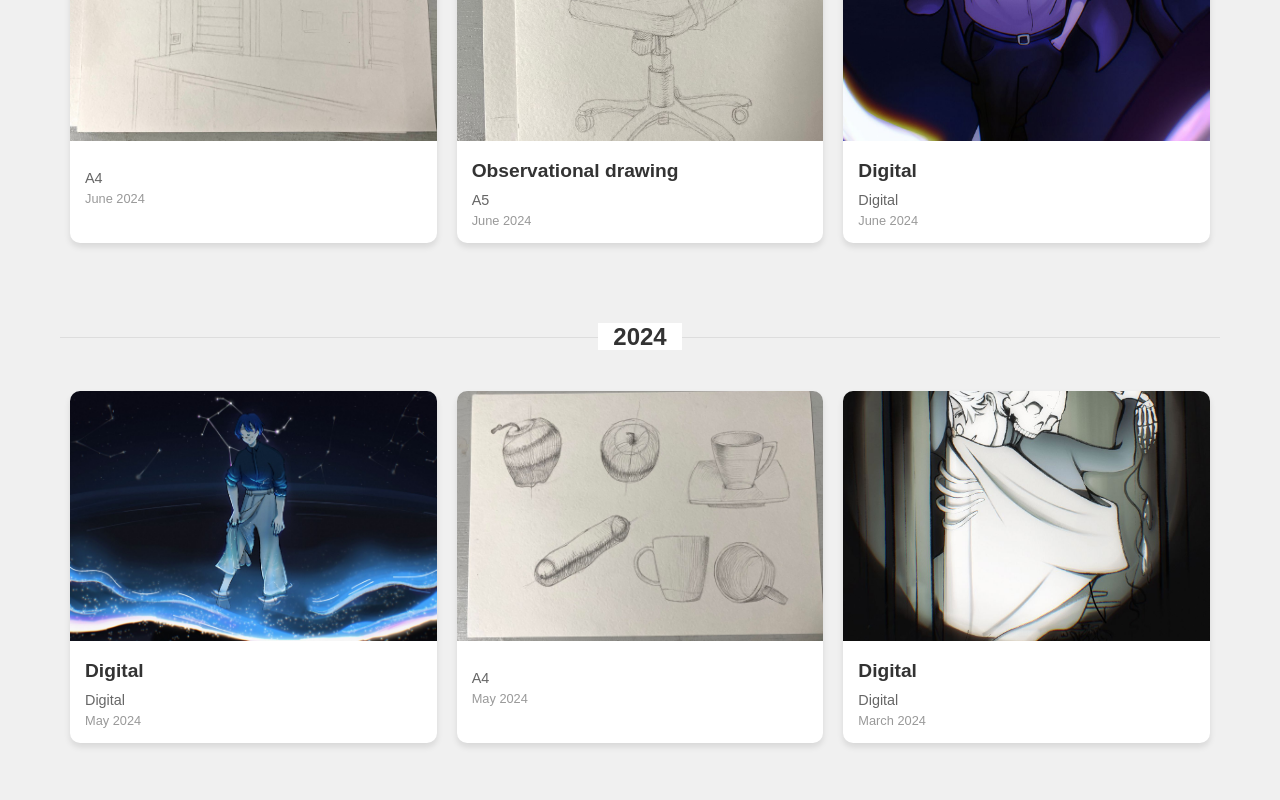
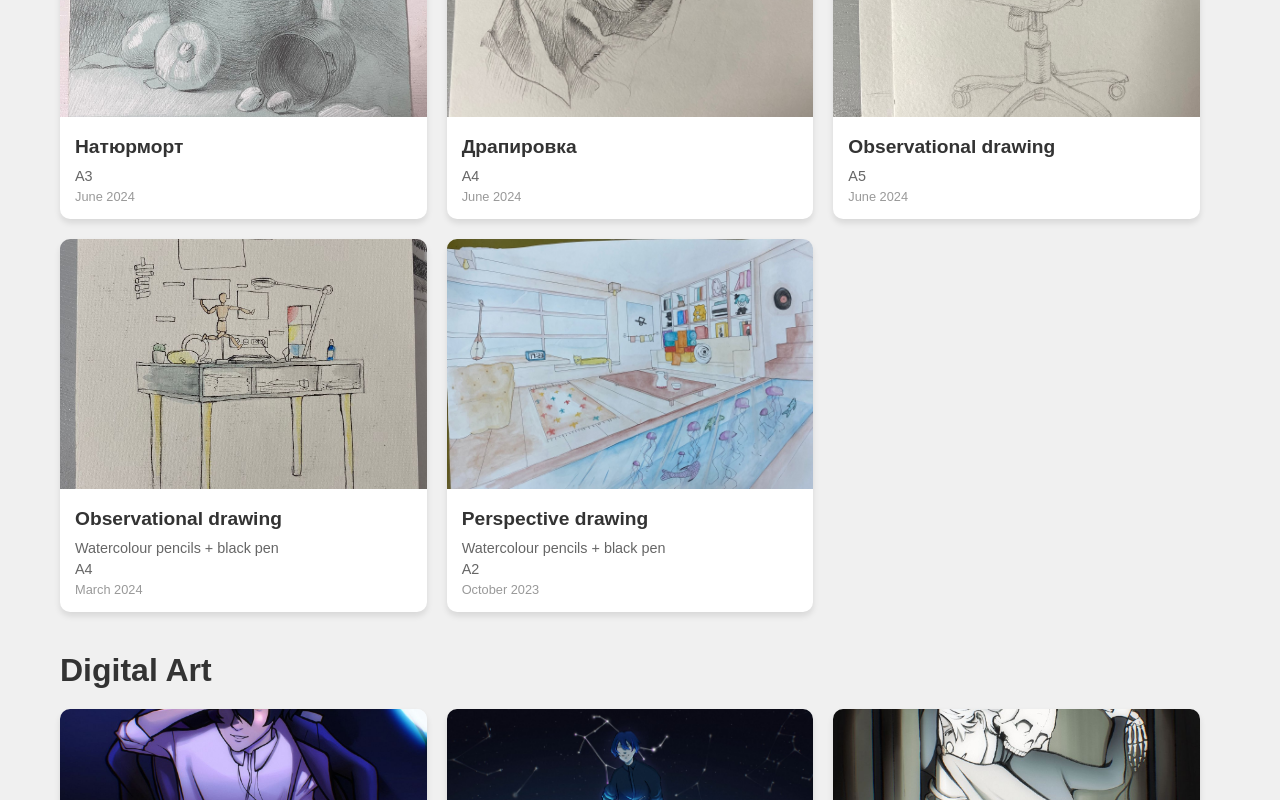
Before and after one commit to Nazym-MU/ayanat, a React (Create React App) app: page / in a window 1280 px wide. Shown: the part 2040-2840 px from the top of the page. Built offline with nearby package versions, Linux system fonts and the light colour scheme.

Commit message:
Improve portfolio layout

```diff
--- a/src/App.css
+++ b/src/App.css
@@ -67,20 +67,30 @@ body {
   color: #333;
 }
 
+.category-section {
+  margin-bottom: 40px;
+}
+
+.category-section h2 {
+  font-size: 2rem;
+  color: #333;
+  margin-bottom: 20px;
+}
+
 .portfolio-gallery {
   display: flex;
   flex-wrap: wrap;
-  justify-content: space-around;
+  gap: 20px;
 }
 
 .portfolio-card {
   width: calc(33.333% - 20px);
-  margin-bottom: 40px;
   background-color: #fff;
   border-radius: 10px;
   overflow: hidden;
   box-shadow: 0 4px 6px rgba(0, 0, 0, 0.1);
   transition: transform 0.3s ease;
+  cursor: pointer;
 }
 
 .portfolio-card:hover {
@@ -116,29 +126,40 @@ body {
   margin: 5px 0 0 0;
 }
 
-.section-divider {
+.fullscreen-overlay {
+  position: fixed;
+  top: 0;
+  left: 0;
   width: 100%;
-  text-align: center;
-  margin: 40px 0;
-  position: relative;
+  height: 100%;
+  background-color: rgba(0, 0, 0, 0.8);
+  display: flex;
+  justify-content: center;
+  align-items: center;
+  z-index: 1000;
 }
 
-.section-divider::before {
-  content: '';
-  position: absolute;
-  top: 50%;
-  left: 0;
-  right: 0;
-  border-top: 1px solid #ddd;
-  z-index: -1;
+.fullscreen-content {
+  position: relative;
+  max-width: 90%;
+  max-height: 90%;
 }
 
-.section-divider span {
-  background-color: #fff;
-  padding: 0 15px;
-  font-size: 1.5rem;
-  color: #333;
-  font-weight: bold;
+.fullscreen-media {
+  max-width: 100%;
+  max-height: calc(100vh - 60px);
+  object-fit: contain;
+}
+
+.close-button {
+  position: absolute;
+  top: -40px;
+  right: 0;
+  background: none;
+  border: none;
+  color: white;
+  font-size: 30px;
+  cursor: pointer;
 }
 
 
@@ -233,4 +254,10 @@ body {
   .portfolio-card {
     width: 100%;
   }
+
+  .fullscreen-media {
+    max-width: 100%;
+    max-height: 100%;
+    object-fit: contain;
+  }
 }
--- a/src/components/PortfolioCards.js
+++ b/src/components/PortfolioCards.js
@@ -1,4 +1,4 @@
-import React from 'react';
+import React, { useState, useRef, useEffect } from 'react';
 
 const initialCards = [
   { id: 1, mediaType: 'image', image: '/Perspective drawing.jpeg', title: 'Perspective drawing', medium: 'Watercolour pencils + black pen', size: 'A2', date: 'October 2023' },
@@ -21,21 +21,54 @@ const initialCards = [
   { id: 18, mediaType: 'video', video: '/2D Animation, July 2024.mp4', title: '2D animation', date: 'July 2024' }
 ].reverse();
 
+
+const categories = [
+  { name: '2D Animation', filter: card => card.title && card.title.toLowerCase().includes('animation') },
+  { name: 'Watercolor Pencil', filter: card => card.medium && card.medium.toLowerCase().includes('watercolour pencil') },
+  { name: 'Drawings', filter: card => card.title && (card.title.toLowerCase().includes('drawing') || card.title.toLowerCase().includes('драпировка') || card.title.toLowerCase().includes('натюрморт')) },
+  { name: 'Digital Art', filter: card => card.medium && card.medium.toLowerCase().includes('digital') },
+  { name: '3D Models', filter: card => card.medium && card.medium.toLowerCase().includes('blender 3d') },
+];
+
 const Portfolio = () => {
+  const [selectedImage, setSelectedImage] = useState(null);
+  const fullscreenRef = useRef(null);
+
+  const handleImageClick = (card) => {
+    setSelectedImage(card);
+  };
+
+  const handleCloseFullscreen = (e) => {
+    if (e.target === fullscreenRef.current) {
+      setSelectedImage(null);
+    }
+  };
+
+  useEffect(() => {
+    const handleEscapeKey = (e) => {
+      if (e.key === 'Escape') {
+        setSelectedImage(null);
+      }
+    };
+
+    document.addEventListener('keydown', handleEscapeKey);
+
+    return () => {
+      document.removeEventListener('keydown', handleEscapeKey);
+    };
+  }, []);
+
   return (
     <div className="portfolio-container">
       <header className="portfolio-header">
         <h1>My Art Portfolio</h1>
       </header>
+      {categories.map(category => (
+        <div key={category.name} className="category-section">
+          <h2>{category.name}</h2>
           <div className="portfolio-gallery">
-        {initialCards.map((card, index) => (
-          <React.Fragment key={card.id}>
-            {index > 0 && index % 3 === 0 && (
-              <div className="section-divider">
-                <span>{new Date(card.date).getFullYear()}</span>
-              </div>
-            )}
-            <div className="portfolio-card">
+            {initialCards.filter(category.filter).map(card => (
+              <div key={card.id} className="portfolio-card" onClick={() => handleImageClick(card)}>
                 {card.mediaType === 'image' ? (
                   <img src={card.image} alt={card.title || card.medium} className="card-media" />
                 ) : (
@@ -48,9 +81,26 @@ const Portfolio = () => {
                   <p className="card-date">{card.date}</p>
                 </div>
               </div>
-          </React.Fragment>
             ))}
           </div>
+        </div>
+      ))}
+      {selectedImage && (
+        <div className="fullscreen-overlay" ref={fullscreenRef} onClick={handleCloseFullscreen}>
+          <div className="fullscreen-content">
+            <button className="close-button" onClick={() => setSelectedImage(null)}>×</button>
+            {selectedImage.mediaType === 'image' ? (
+              <img
+                src={selectedImage.image}
+                alt={selectedImage.title || selectedImage.medium}
+                className="fullscreen-media"
+              />
+            ) : (
+              <video src={selectedImage.video} controls className="fullscreen-media" />
+            )}
+          </div>
+        </div>
+      )}
     </div>
   );
 };
```
Lines whose indentation alone changed are shown as unchanged.
